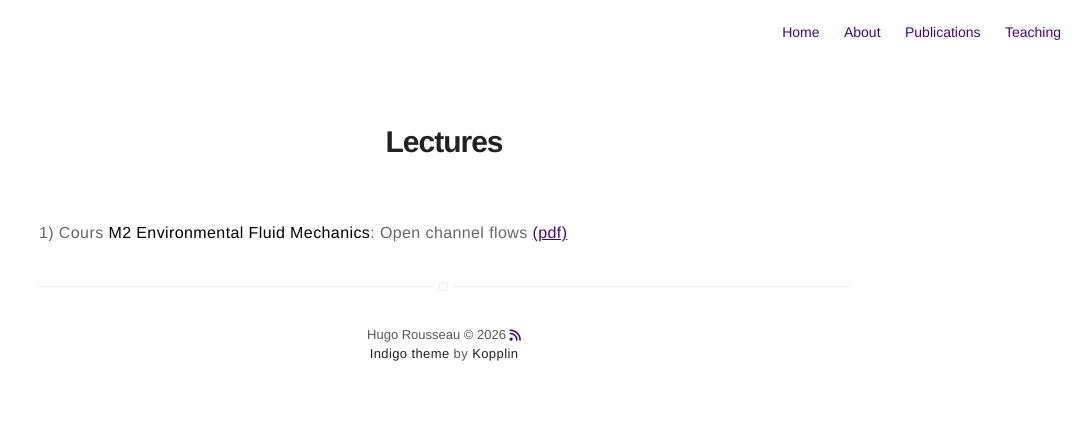
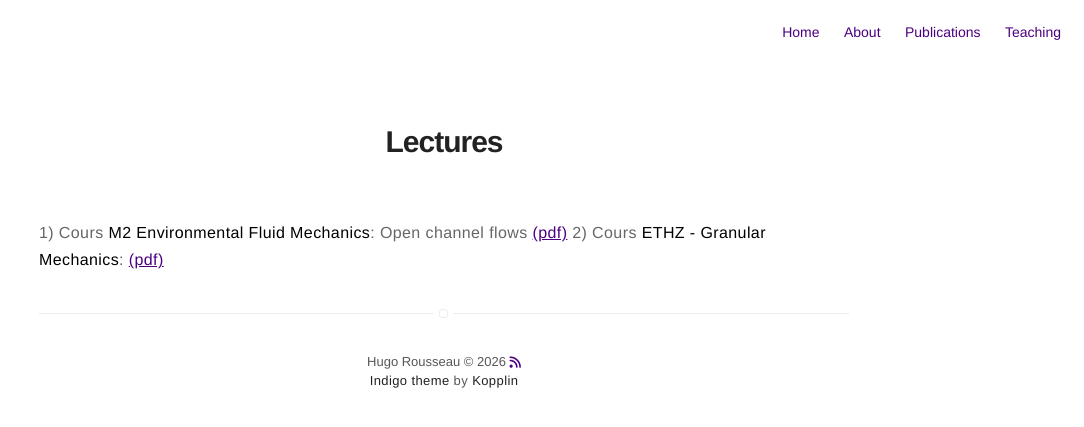
Before and after one commit to roussehu/roussehu.github.io, a Jekyll site: the page built from teaching.md, in a window 1280 px wide. Shown: the top 427 px of the page, without its empty margins (196-1280 px from the left). Built offline with Jekyll 4.4.1, drawn with Linux system fonts in a browser that asks for light colours; nearby versions of some CDN libraries.

Commit message:
add cours

```diff
--- a/teaching.md
+++ b/teaching.md
@@ -7,3 +7,4 @@ title: " Teaching"
 # Lectures
 
 1) Cours  __M2 Environmental Fluid Mechanics__: Open channel flows [(pdf)](pdfs/lecture_note_Open_channel.pdf)
+2) Cours  __ETHZ - Granular Mechanics__: [(pdf)](pdfs/ETH___Granular_Mechanics.pdf)
```
Also changed, not shown: 1 other file.
